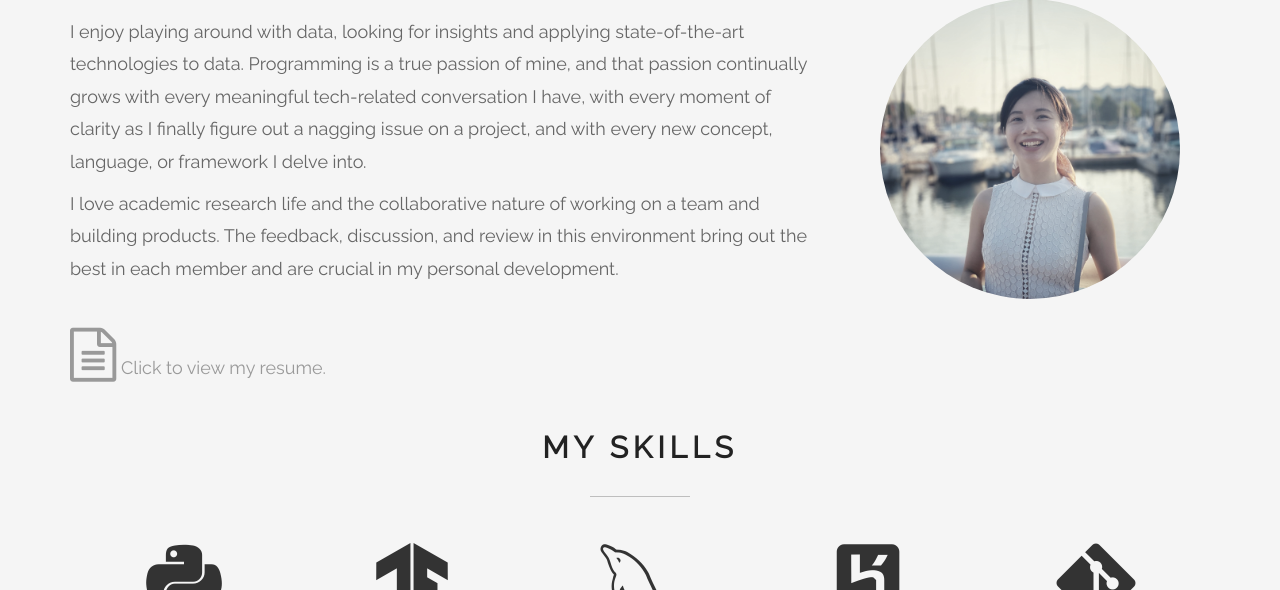
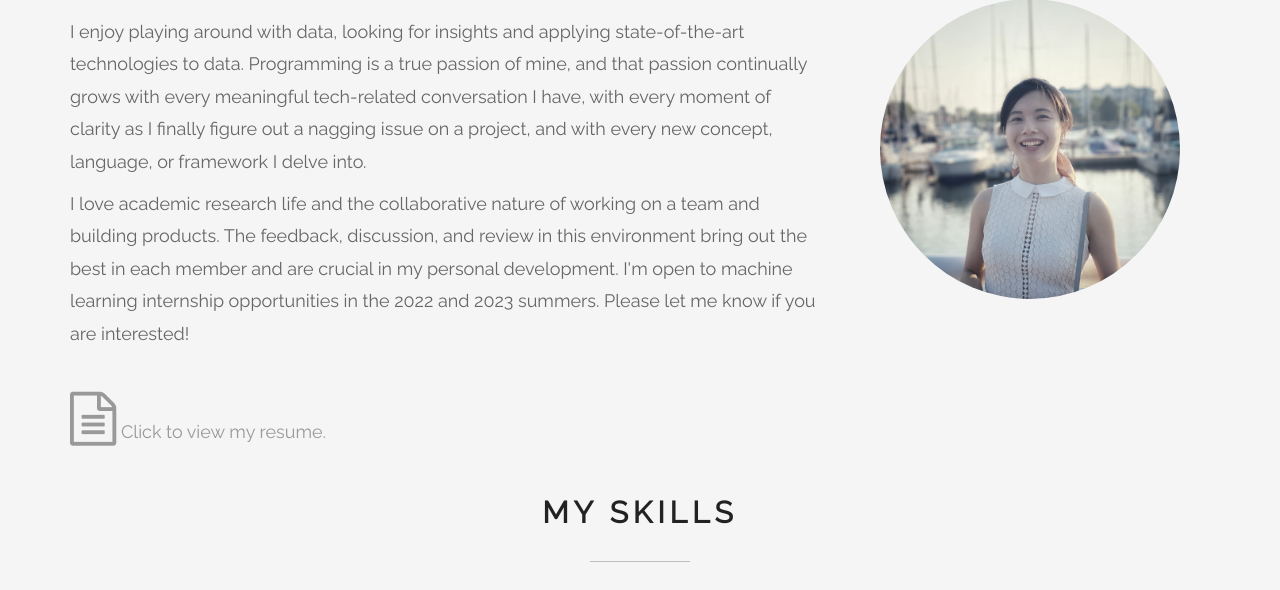
Before and after one commit to fangyiyu/Personal_website, a Django app: template mainpage/templates/mainpage/main.html in a window 1280 px wide. Shown: the part 1032-1622 px from the top of the page. Run offline with Django 3.2, Linux system fonts and the light colour scheme; the template is opened without the code that fills it, so the values that code supplies are empty; some libraries are stand-ins or nearby versions.

Commit message:
Update main.html

```diff
--- a/mainpage/templates/mainpage/main.html
+++ b/mainpage/templates/mainpage/main.html
@@ -130,9 +130,7 @@
 								moment of clarity as I finally figure out a nagging issue on a project, and with every
 								new concept, language, or framework I delve into.
 							</p>
-							<p>I love academic research life and the collaborative nature of working on a team and
-								building products. The feedback, discussion, and review in this environment bring out
-								the best in each member and are crucial in my personal development. </p>
+							<p>I love academic research life and the collaborative nature of working on a team and building products. The feedback, discussion, and review in this environment bring out the best in each member and are crucial in my personal development. I'm open to machine learning internship opportunities in the 2022 and 2023 summers. Please let me know if you are interested! </p>
 							<br>
 							<a href="https://drive.google.com/file/d/1BDvRpDMzf5XXhhkT7JBDNLXgsFZpjfXK/view?usp=sharing"
 								target="_blank" id="resume-effect"><i class="fa fa-3x fa-file-text-o"
```
